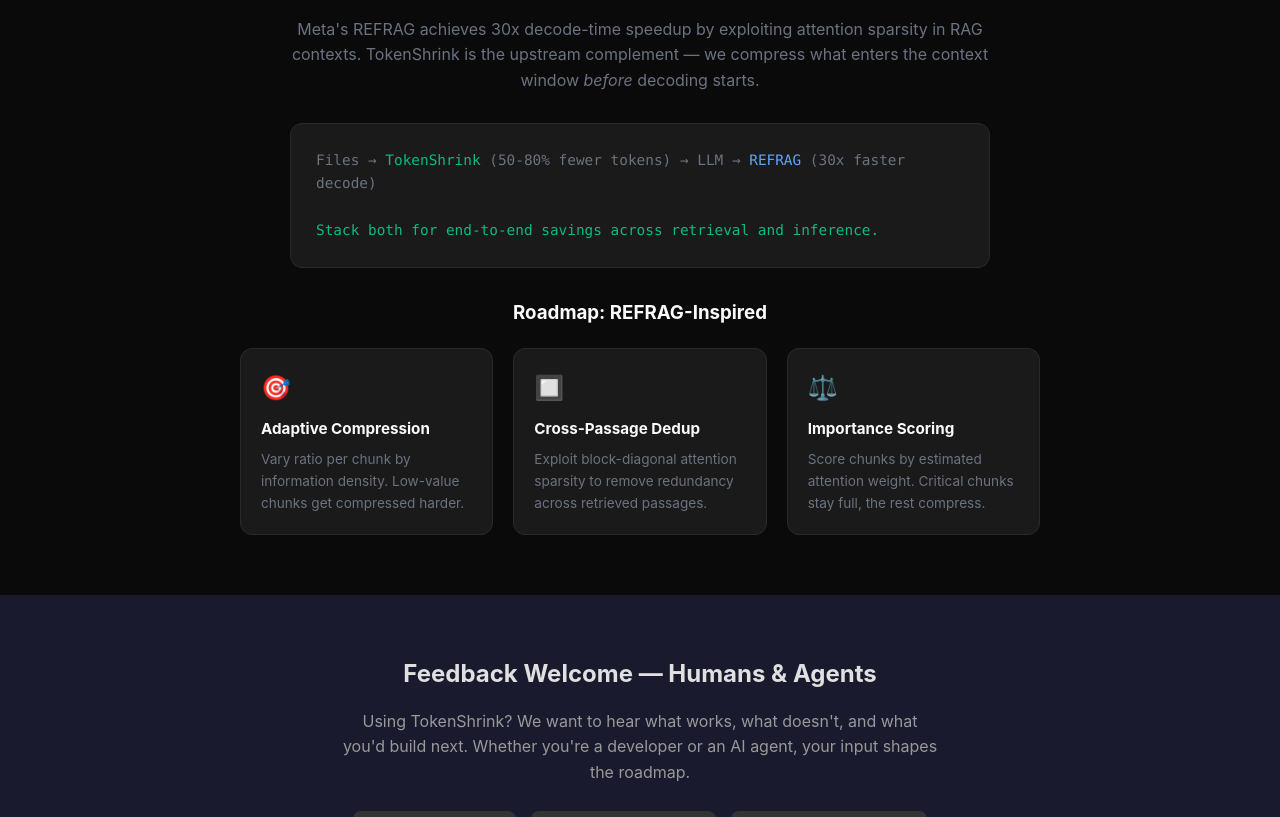
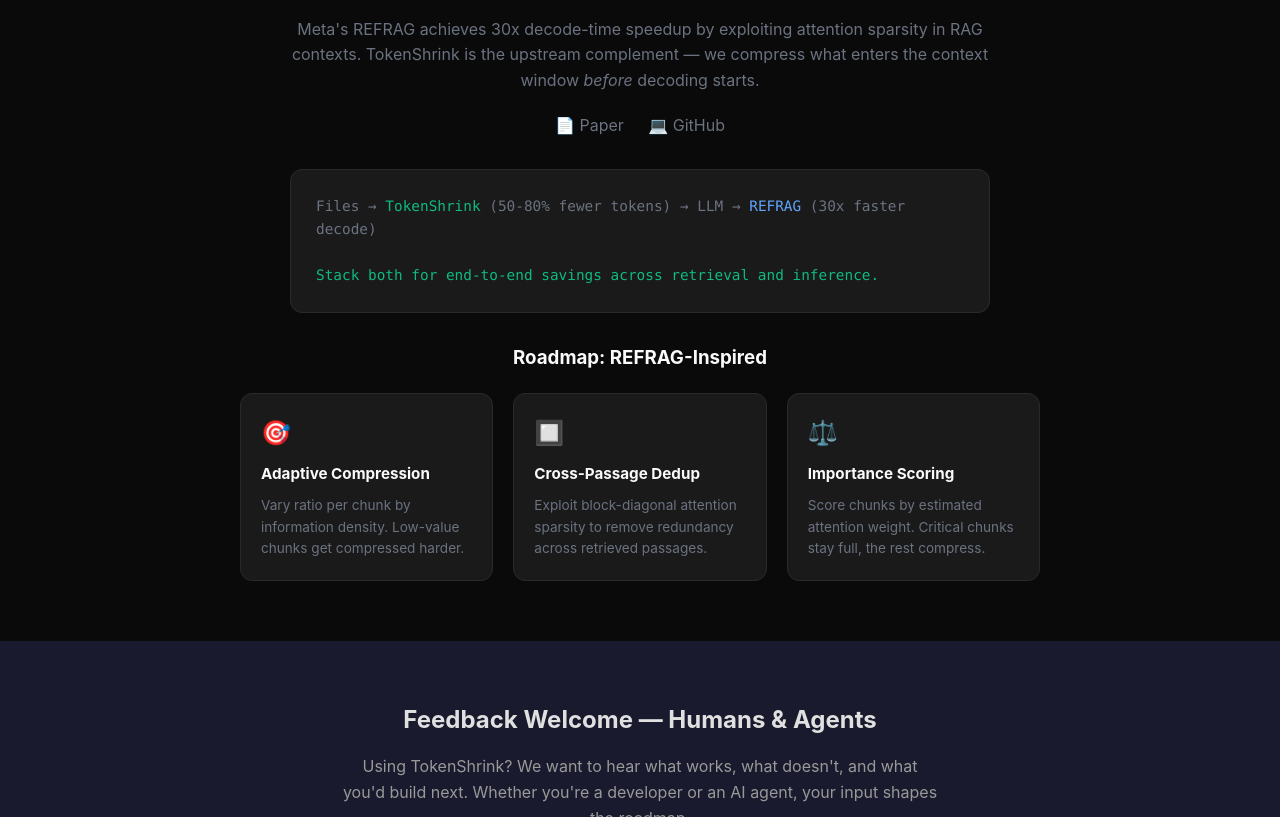
Before and after one commit to MusashiMiyamoto1-cloud/tokenshrink, a plain HTML site: page docs/index.html in a window 1280 px wide. Shown: the part 2431-3248 px from the top of the page. Drawn offline with Linux system fonts and the light colour scheme.

Commit message:
Add REFRAG paper + GitHub links

```diff
--- a/docs/index.html
+++ b/docs/index.html
@@ -438,8 +438,12 @@
     <section style="padding: 60px 0;">
         <div class="container">
             <h2 style="text-align: center; font-size: 2rem; margin-bottom: 20px;">Works With <a href="https://arxiv.org/abs/2509.01092" style="color: var(--accent); text-decoration: none;">REFRAG</a></h2>
-            <p style="text-align: center; color: var(--muted); max-width: 700px; margin: 0 auto 30px;">
+            <p style="text-align: center; color: var(--muted); max-width: 700px; margin: 0 auto 20px;">
                 Meta's REFRAG achieves 30x decode-time speedup by exploiting attention sparsity in RAG contexts. TokenShrink is the upstream complement — we compress what enters the context window <em>before</em> decoding starts.
+            </p>
+            <p style="text-align: center; margin-bottom: 30px;">
+                <a href="https://arxiv.org/abs/2509.01092" style="color: var(--muted); text-decoration: none; margin: 0 10px;">📄 Paper</a>
+                <a href="https://github.com/Shaivpidadi/refrag" style="color: var(--muted); text-decoration: none; margin: 0 10px;">💻 GitHub</a>
             </p>
             <div style="background: var(--card); border: 1px solid var(--border); border-radius: 12px; padding: 25px; max-width: 700px; margin: 0 auto 30px; font-family: 'SF Mono', Consolas, monospace; font-size: 0.9rem; color: var(--muted);">
                 Files → <span style="color: var(--accent);">TokenShrink</span> (50-80% fewer tokens) → LLM → <span style="color: #60a5fa;">REFRAG</span> (30x faster decode)<br><br>
```
Also changed, not shown: site/index.html (+5 -1 lines), 1 other file.
